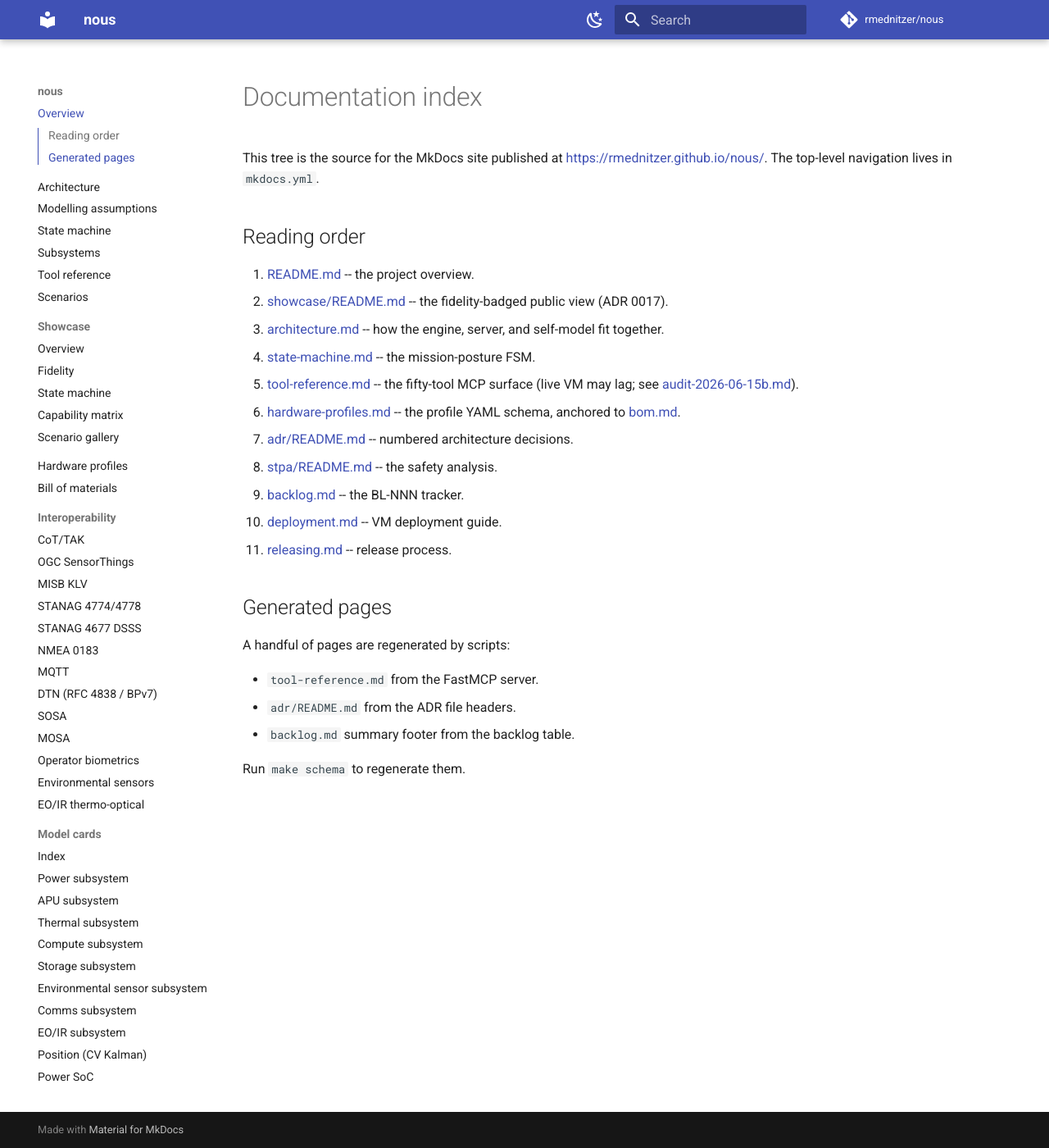
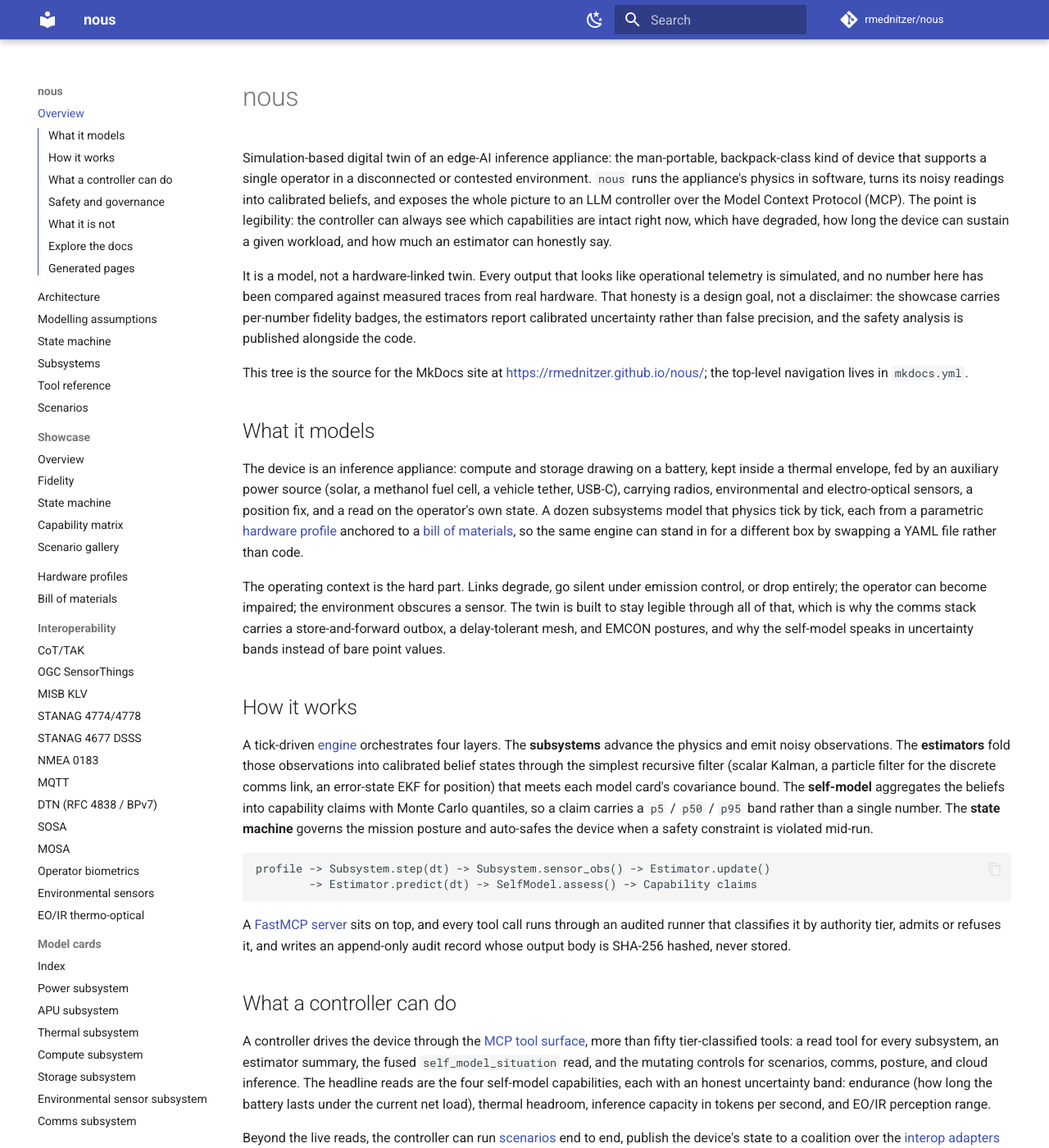
Before and after one commit to rmednitzer/nous, an MkDocs documentation site: the page built from docs/README.md, in a window 1280 px wide and 1400 px high. Shown: the whole window at 82% size. Built offline with MkDocs 1.6.1 and Material for MkDocs 9.7.7, drawn with Linux system fonts in a browser that asks for light colours; comment, search, counter and statistics services are not loaded; some of the changed text lies outside the part shown.

Commit message:
docs(site): deepen the Overview landing page; fix front-page drift
Rewrite docs/README.md, the front door of the published docs site
(rmednitzer.github.io/nous/), from a thin reading-order index into a
substantial Overview: what the twin models, the layered engine ->
subsystems -> estimators -> self-model -> FSM -> server stack, what a
controller can do over the MCP surface (the four calibrated capability
claims, interop, scenarios), and the safety/governance story (STPA, tiered
tools, tamper-evident audit chain, fidelity badges). The reading order and
the generated-pages note are retained as sections.

Fix two front-page drifts surfaced while writing: architecture.md listed
three self-model capabilities (perception_range, ADR 0079, is the fourth)
and called the MCP surface "fifty-tool" (it is fifty-plus; tool-reference.md
is 52 today). Used drift-resistant phrasing rather than a hard count.

Docs-only; make docs-build (strict), make policy, and test_docs_nav green.

Co-Authored-By: Claude Opus 4.8 <noreply@anthropic.com>
Claude-Session: https://claude.ai/code/session_01RhgkRPDVtdaPX55p5eMYqq

````diff
--- a/docs/README.md
+++ b/docs/README.md
@@ -1,31 +1,146 @@
-# Documentation index
+# nous
 
-This tree is the source for the MkDocs site published at
-<https://rmednitzer.github.io/nous/>. The top-level navigation lives in
+Simulation-based digital twin of an edge-AI inference appliance: the
+man-portable, backpack-class kind of device that supports a single operator
+in a disconnected or contested environment. `nous` runs the appliance's
+physics in software, turns its noisy readings into calibrated beliefs, and
+exposes the whole picture to an LLM controller over the Model Context
+Protocol (MCP). The point is legibility: the controller can always see which
+capabilities are intact right now, which have degraded, how long the device
+can sustain a given workload, and how much an estimator can honestly say.
+
+It is a model, not a hardware-linked twin. Every output that looks like
+operational telemetry is simulated, and no number here has been compared
+against measured traces from real hardware. That honesty is a design goal,
+not a disclaimer: the showcase carries per-number fidelity badges, the
+estimators report calibrated uncertainty rather than false precision, and the
+safety analysis is published alongside the code.
+
+This tree is the source for the MkDocs site at
+<https://rmednitzer.github.io/nous/>; the top-level navigation lives in
 `mkdocs.yml`.
 
-## Reading order
+## What it models
 
-1. [README.md](https://github.com/rmednitzer/nous/blob/main/README.md) -- the project overview.
-2. [showcase/README.md](showcase/README.md) -- the fidelity-badged public view (ADR 0017).
-3. [architecture.md](architecture.md) -- how the engine, server, and
-   self-model fit together.
-4. [state-machine.md](state-machine.md) -- the mission-posture FSM.
-5. [tool-reference.md](tool-reference.md) -- the fifty-tool MCP surface (live VM may lag; see [audit-2026-06-15b.md](audit-2026-06-15b.md)).
-6. [hardware-profiles.md](hardware-profiles.md) -- the profile YAML
-   schema, anchored to [bom.md](bom.md).
-7. [adr/README.md](adr/README.md) -- numbered architecture decisions.
-8. [stpa/README.md](stpa/README.md) -- the safety analysis.
-9. [backlog.md](backlog.md) -- the BL-NNN tracker.
-10. [deployment.md](deployment.md) -- VM deployment guide.
-11. [releasing.md](releasing.md) -- release process.
+The device is an inference appliance: compute and storage drawing on a
+battery, kept inside a thermal envelope, fed by an auxiliary power source
+(solar, a methanol fuel cell, a vehicle tether, USB-C), carrying radios,
+environmental and electro-optical sensors, a position fix, and a read on the
+operator's own state. A dozen subsystems model that physics tick by tick,
+each from a parametric [hardware profile](hardware-profiles.md) anchored to a
+[bill of materials](bom.md), so the same engine can stand in for a different
+box by swapping a YAML file rather than code.
+
+The operating context is the hard part. Links degrade, go silent under
+emission control, or drop entirely; the operator can become impaired; the
+environment obscures a sensor. The twin is built to stay legible through all
+of that, which is why the comms stack carries a store-and-forward outbox, a
+delay-tolerant mesh, and EMCON postures, and why the self-model speaks in
+uncertainty bands instead of bare point values.
+
+## How it works
+
+A tick-driven [engine](architecture.md) orchestrates four layers. The
+**subsystems** advance the physics and emit noisy observations. The
+**estimators** fold those observations into calibrated belief states through
+the simplest recursive filter (scalar Kalman, a particle filter for the
+discrete comms link, an error-state EKF for position) that meets each model
+card's covariance bound. The **self-model** aggregates the beliefs into
+capability claims with Monte Carlo quantiles, so a claim carries a `p5` /
+`p50` / `p95` band rather than a single number. The **state machine** governs
+the mission posture and auto-safes the device when a safety constraint is
+violated mid-run.
+
+```
+profile -> Subsystem.step(dt) -> Subsystem.sensor_obs() -> Estimator.update()
+        -> Estimator.predict(dt) -> SelfModel.assess() -> Capability claims
+```
+
+A [FastMCP server](architecture.md) sits on top, and every tool call runs
+through an audited runner that classifies it by authority tier, admits or
+refuses it, and writes an append-only audit record whose output body is
+SHA-256 hashed, never stored.
+
+## What a controller can do
+
+A controller drives the device through the
+[MCP tool surface](tool-reference.md), more than fifty tier-classified tools:
+a read tool for every subsystem, an estimator summary, the fused
+`self_model_situation` read, and the mutating controls for scenarios, comms,
+posture, and cloud inference. The headline reads are the four self-model
+capabilities, each with an honest uncertainty band: endurance (how long the
+battery lasts under the current net load), thermal headroom, inference
+capacity in tokens per second, and EO/IR perception range.
+
+Beyond the live reads, the controller can run [scenarios](scenarios/README.md)
+end to end, publish the device's state to a coalition over the
+[interop adapters](conformance/cot-tak.md) (Cursor-on-Target / TAK, OGC
+SensorThings, MISB KLV, NMEA 0183, STANAG 4774/4778, MQTT), and step the
+simulated clock deterministically for a repeatable run.
+
+## Safety and governance
+
+Safety is analysed with [STPA](stpa/README.md): losses, hazards, system
+constraints, and the unsafe control actions that would breach them, each
+traced to an enforced requirement and a test. At runtime a safety enforcer
+gates every operational-mode entry on thermal headroom and power reserve, and
+the tick loop auto-safes the device when either is violated while running.
+
+Authority is tiered. Read tools are T0; reversible controls are T1; stateful
+mutations are T2; the terminal fault and shutdown actions are T3. The audit
+trail is tamper-evident: a per-record hash chain plus a daily anchor make a
+mutation, deletion, or reordering detectable within the retention window. The
+self-model never overstates what it knows, and the [showcase](showcase/README.md)
+labels every figure with a fidelity badge so a reader can tell a calibrated
+filter from a stub at a glance.
+
+## What it is not
+
+- Not a real device. Telemetry-shaped outputs (CoT, MQTT, MISB KLV) are
+  simulated.
+- Not a learned self-model. The self-model is parametric and reviewable, not
+  trained.
+- Not a multi-operator system. The current simulation is single-operator.
+- Not a real radio network. The comms links and the DTN mesh run over
+  abstract peer nodes, not physical radios.
+
+The full scope boundary is in
+[LIMITATIONS.md](https://github.com/rmednitzer/nous/blob/main/LIMITATIONS.md).
+
+## Explore the docs
+
+For a first read, in order:
+
+1. [Showcase](showcase/README.md): the fidelity-badged public view (ADR 0017),
+   including the [capability matrix](showcase/capability-matrix.md) of what is
+   real today.
+2. [Architecture](architecture.md): how the engine, server, and self-model fit
+   together, with the data flow and the external surfaces.
+3. [State machine](state-machine.md): the mission-posture FSM and its safety
+   gates.
+4. [Tool reference](tool-reference.md): the full MCP surface, generated from
+   the live server.
+5. [Hardware profiles](hardware-profiles.md) and [bill of materials](bom.md):
+   the profile YAML schema and the reference build it is anchored to.
+6. [Model cards](model-cards/README.md): one card per subsystem and estimator,
+   with inputs, outputs, an SLA, and known failure modes.
+7. [Interoperability](conformance/cot-tak.md): the conformance posture for each
+   adapter.
+
+For the engineering record:
+
+- [Architecture decisions](adr/README.md): the numbered ADRs.
+- [STPA](stpa/README.md): the safety analysis.
+- [Backlog](backlog.md): the `BL-NNN` tracker.
+- [Deployment](deployment.md) and [releasing](releasing.md): the VM deployment
+  pattern and the release process.
 
 ## Generated pages
 
-A handful of pages are regenerated by scripts:
+A few pages are regenerated by scripts; do not hand-edit them:
 
 - `tool-reference.md` from the FastMCP server.
-- `adr/README.md` from the ADR file headers.
-- `backlog.md` summary footer from the backlog table.
+- `adr/README.md` and the `mkdocs.yml` ADR nav from the ADR file headers.
+- the `backlog.md` summary footer from the backlog table.
 
 Run `make schema` to regenerate them.
````
Also changed, not shown: docs/architecture.md (+2 -2 lines).
